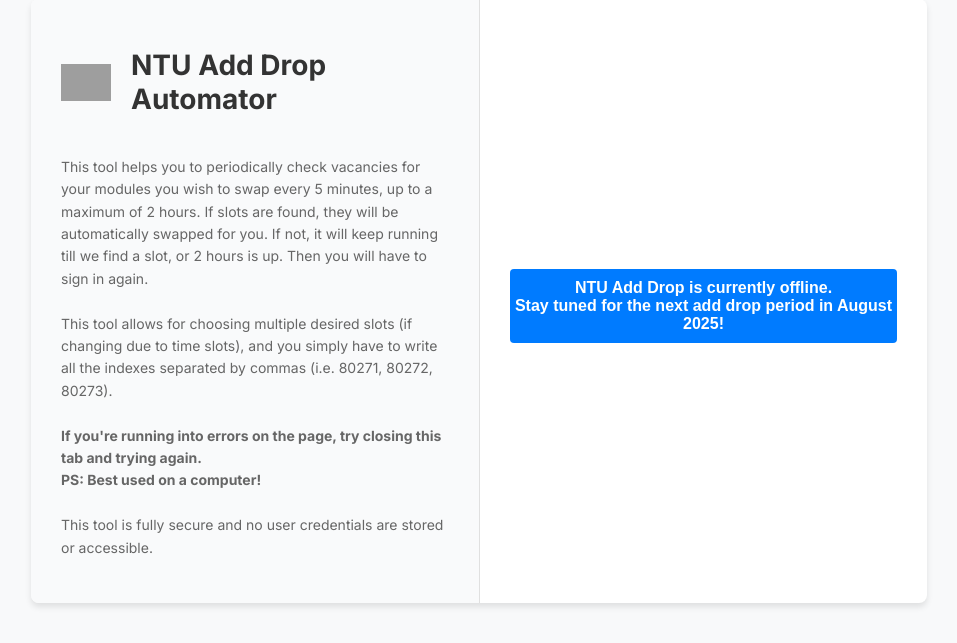
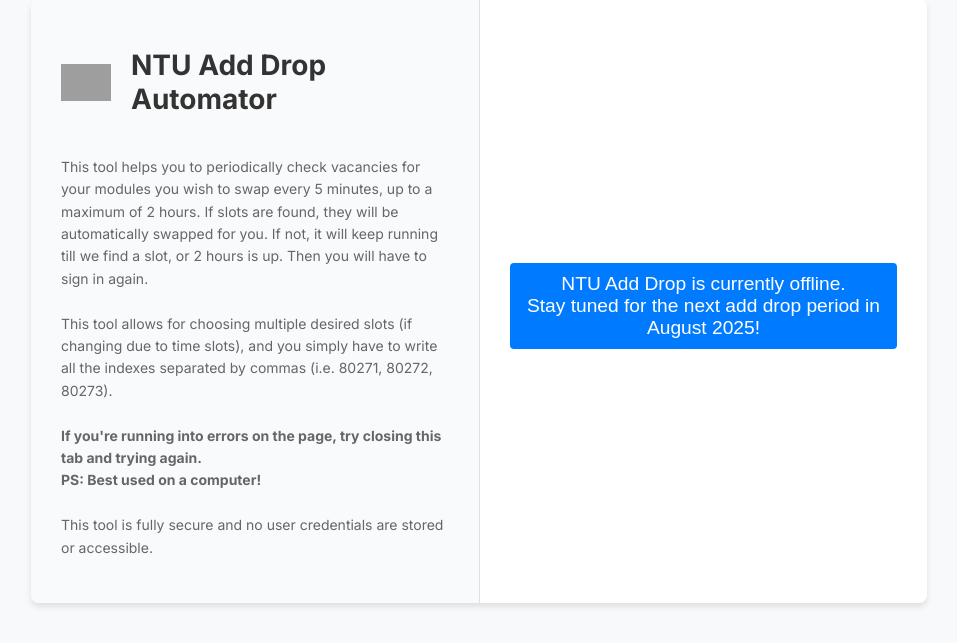
Before and after one commit to josshhz11/ntu-add-drop-automator, a Flask app: page / in a window 1280 px wide. Shown: the part 99-742 px from the top of the page, without its empty margins (161-1118 px from the left). Run offline with Flask 3, Linux system fonts and the light colour scheme; grey boxes are pictures that could not be loaded.

Commit message:
updated span instead of strong for offline.html text

```diff
--- a/templates/offline.html
+++ b/templates/offline.html
@@ -51,8 +51,8 @@
             <div id="status-message">
                 <!-- Wrap the offline text in a "submit-button" styled container -->
                 <button class="submit-button" style="white-space: normal;">
-                    <strong>NTU Add Drop is currently offline.<br></strong>
-                    <strong>Stay tuned for the next add drop period in {{ eligible_month }} {{ eligible_year }}!</strong>
+                    <span style="font-size:1.2em">NTU Add Drop is currently offline.<br></span>
+                    <span style="font-size:1.2em">Stay tuned for the next add drop period in {{ eligible_month }} {{ eligible_year }}!</span>
                 </button>
             </div>
         </div>
```
